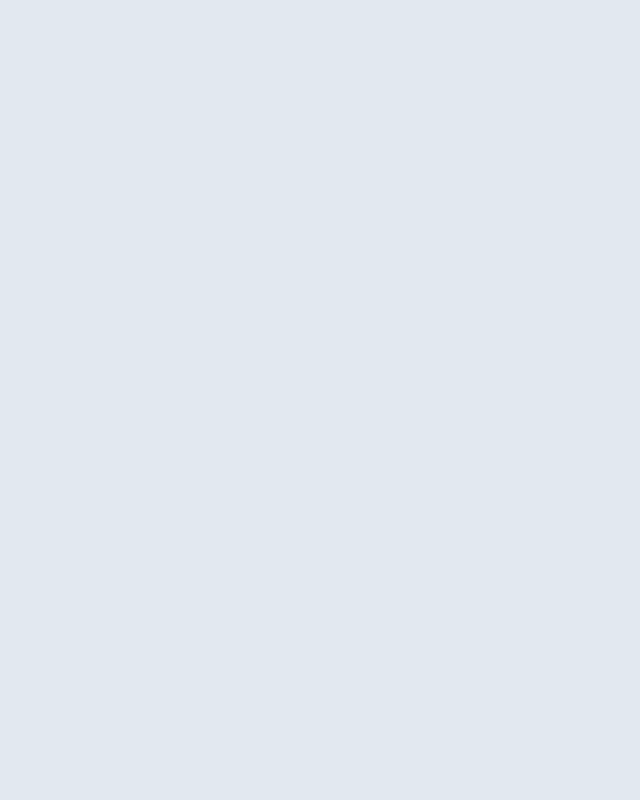
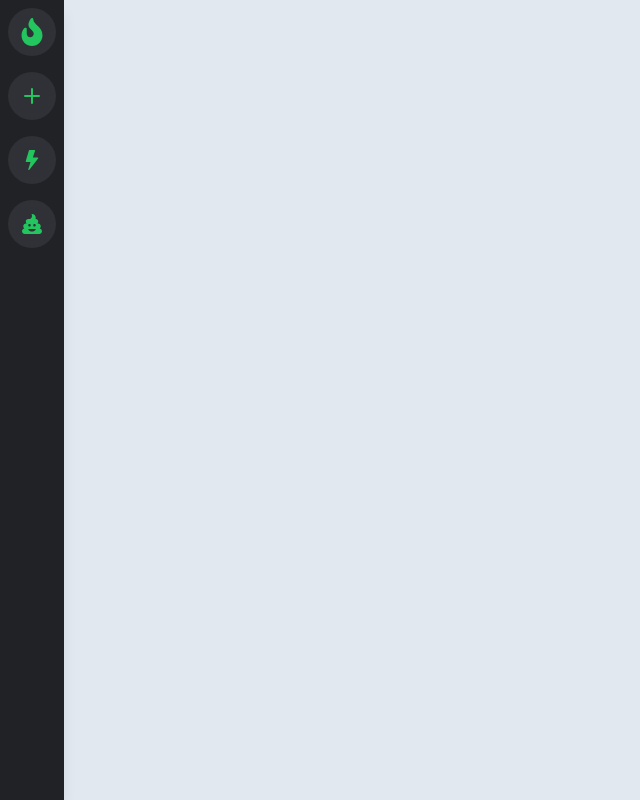
Before and after one commit to lucky15987/article_preview_component, a Next.js app: page /components/navbar in a window 1280 px wide. Shown: the whole page, without its empty margins (0-640 px from the left). Built offline with nearby package versions, Linux system fonts and the light colour scheme.

Commit message:
update layont on all components

```diff
--- a/pages/404.js
+++ b/pages/404.js
@@ -6,7 +6,7 @@ export default function Custom404() {
             <div className="bg-black h-screen w-full">
                 {/* <p>Error 404!</p>
                 <p>This page does not exist!</p> */}
-                <Navbar />
+                <Navbar/>
             </div>
 
         </>
--- a/pages/_app.js
+++ b/pages/_app.js
@@ -1,7 +1,12 @@
 import '../styles/globals.css'
+import Layout from './layout'
 
 function MyApp({ Component, pageProps }) {
-  return <Component {...pageProps} />
+  return (
+  <Layout>
+    <Component {...pageProps} />
+  </Layout>
+  )
 }
 
 export default MyApp
--- a/pages/components/navbar.js
+++ b/pages/components/navbar.js
@@ -4,21 +4,16 @@ import { FaFire, FaPoo } from 'react-icons/fa';
 export default function Navbar() {
     return (
         <>
-            {/* <div className="sideBar-container h-screen w-60 bg-slate-400 rounded-tr-md">
-                <ul className="options-container flex-auto justify-between">
-                    <li><a href="./" className="flex px-24 py-5 my-2 text-lg bg-yellow-300 rounded-md h-16 hover:bg-yellow-400">Home</a></li>
-                    <li><a href="./profile/" className="flex px-24 py-5 my-2 text-lg bg-yellow-300 rounded-md h-16 hover:bg-yellow-400">Profile</a></li>
-                    <li><a href="./support" className="flex px-24 py-5 my-2 text-lg bg-yellow-300 rounded-md h-16 hover:bg-yellow-400">Support</a></li>
-                </ul>
-            </div> */}
-            <div className="fixed top-0 left-0 h-screen w-16 flex flex-col bg-gray-900 text-white shadow-lg scale-0">
+            <div className="fixed top-0 left-0 h-screen w-16 flex flex-col bg-gray-900 text-white shadow-lg">
                 <SideBarIcon icon={<FaFire size={"28"}/> } />
                 <SideBarIcon icon={<BsPlus size={"32"}/> } />
                 <SideBarIcon icon={<BsFillLightningFill size={"20"}/> } />
                 <SideBarIcon icon={<FaPoo size={"20"}/> } />
             </div>
 
+
         </>
+
     );
 }
 
--- a/pages/components/sidebar.js
+++ b/pages/components/sidebar.js
@@ -4,7 +4,7 @@ const SideBar = () => {
     return (
         <div>
             <div className="share-menu h-20 w-36 bg-gray-400 absolute right-28 inset-y-96 flex flex-col rounded-md
-            transition-all duration-100 scale-0 origin-left">
+            transition-all duration-100 origin-left">
                 <h1 className=" text-md text-black mx-auto font-bold">Share</h1>
                 <div className="flex flex-row mx-auto my-auto  justify-between">
                     <ShareIcon icon={<BsTwitter size={"36"} color={"#1DA1F2"} />} />
--- a/pages/layout.js
+++ b/pages/layout.js
@@ -1,9 +1,23 @@
+import Navbar from "./components/navbar"
+
+export default function Layout({ children }) {
+    return (
+        <>
+            <div className="flex flex-col ">
+                {/* <Navbar className="mr-2" /> */}
+                {children}
+            </div>
 
 
-export default function Layout({children}) {
-    return (
-        <>
-            <Navbar />
+
         </>
     )
 }
+
+const Header = () => {
+    return <h3 className="text-black text-lg">This is a Header</h3>
+}
+
+const Footer = () => {
+    return <h3 className="text-black text-lg">This is a Footer</h3>
+}
```
